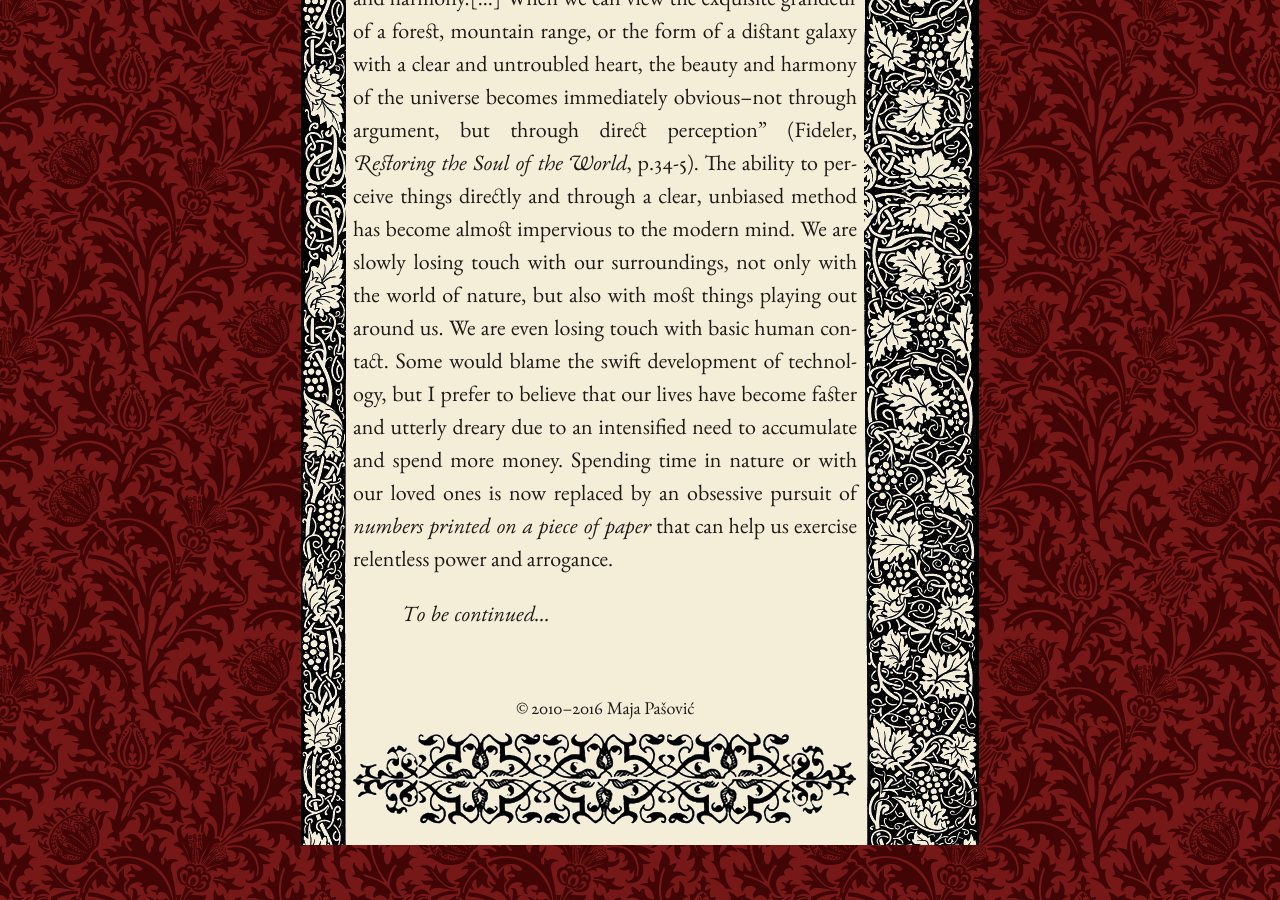
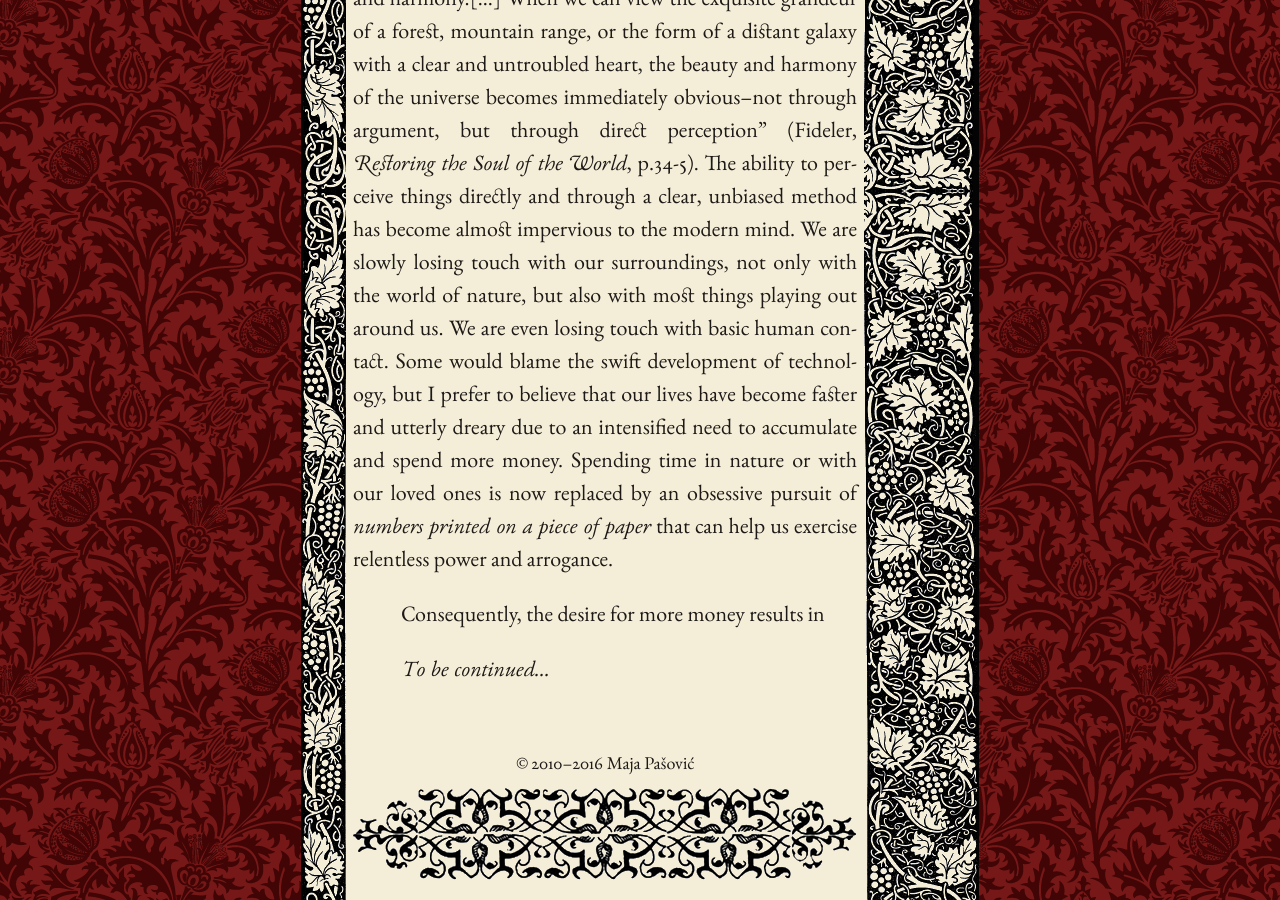
Before and after one commit to mpasovic/majapasovic.org, a Jekyll site: the page built from _posts/2016-07-06-a-lamenting-song-for-fireflies-progressive-destruction-of-the-environment-and-its-consequences.md, in a window 1280 px wide and 900 px high, scrolled down 3757 px. Built offline with Jekyll 4.4.1, drawn with Linux system fonts in a browser that asks for light colours; nearby versions of some CDN libraries.

Commit message:
Updated 2016-07-06-a-lamenting-song-for-fireflies-progressive-destruction-of-the-environment-and-its-consequences.md

```diff
--- a/_posts/2016-07-06-a-lamenting-song-for-fireflies-progressive-destruction-of-the-environment-and-its-consequences.md
+++ b/_posts/2016-07-06-a-lamenting-song-for-fireflies-progressive-destruction-of-the-environment-and-its-consequences.md
@@ -30,6 +30,6 @@ Then, one day--after the childhood age has reached the end--reality hits us with
 *****
 As Ancient Greeks believed, nature is in a constant whirl of creation and self-maintenance. "When the Greek philosopher Pythagoras first called the universe a *kosmos*, he did so because it is a living embodiment of nature's order, beauty, and harmony.[...] When we can view the exquisite grandeur of a forest, mountain range, or the form of a distant galaxy with a clear and untroubled heart, the beauty and harmony of the universe becomes immediately obvious--not through argument, but through direct perception" (Fideler, *Restoring the Soul of the World*, p.34-5). The ability to perceive things directly and through a clear, unbiased method has become almost impervious to the modern mind. We are slowly losing touch with our surroundings, not only with the world of nature, but also with most things playing out around us. We are even losing touch with basic human contact. Some would blame the swift development of technology, but I prefer to believe that our lives have become faster and utterly dreary due to an intensified need to accumulate and spend more money. Spending time in nature or with our loved ones is now replaced by an obsessive pursuit of *numbers printed on a piece of paper* that can help us exercise relentless power and arrogance.
 
-
+Consequently, the desire for more money results in
 
 *To be continued...*
```
